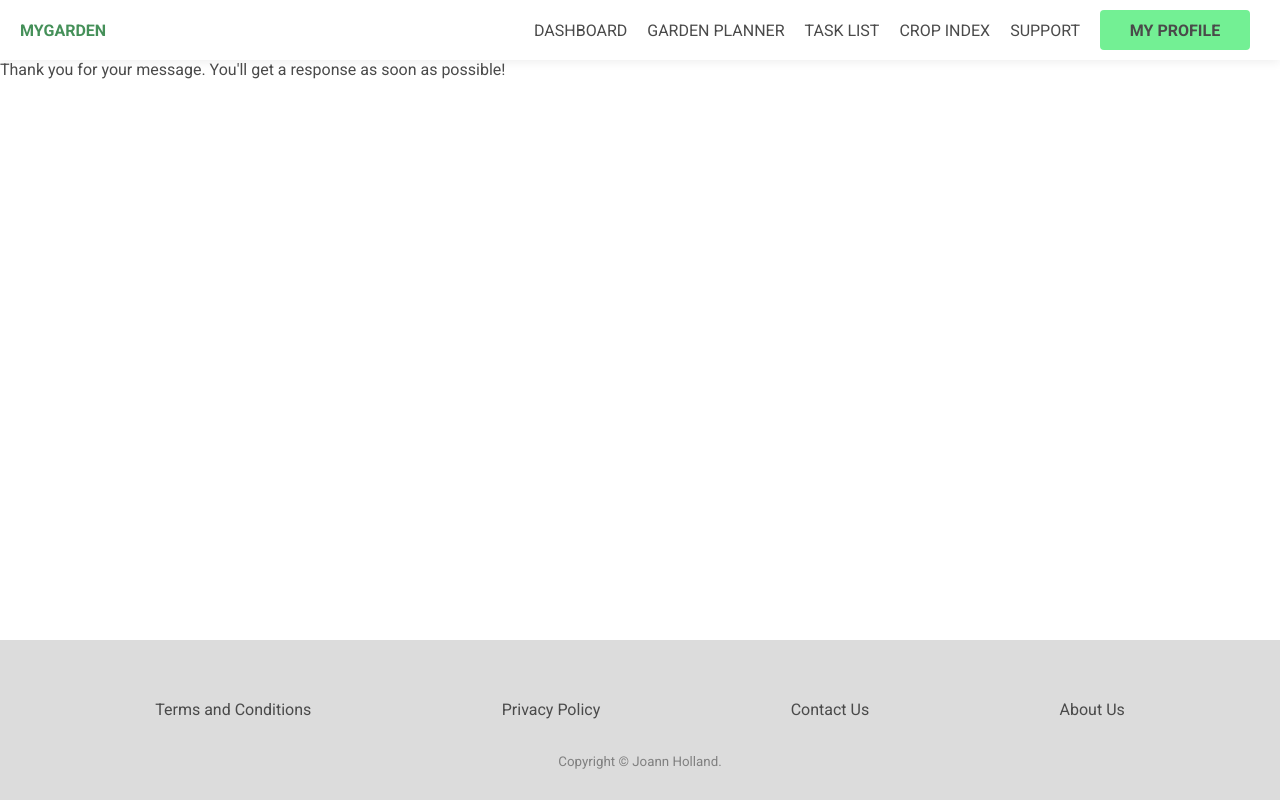
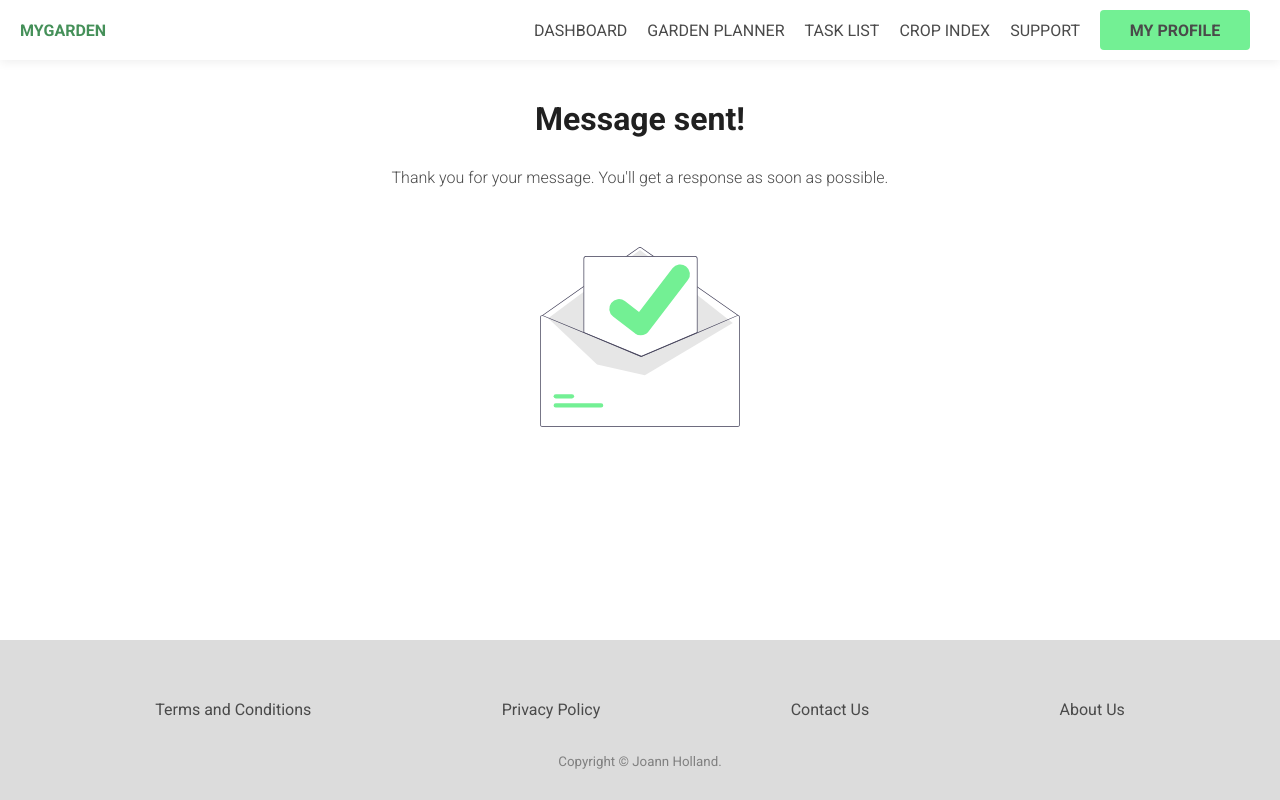
Before and after one commit to joanncholland/tm470-project, a React (Create React App) app: page /thanks in a window 1280 px wide. Built offline with nearby package versions, Linux system fonts and the light colour scheme; no server answers; the database is empty; sample sign-in values are in the browser's storage.

Commit message:
added thank you page for when message is successfully sent from contact form on support page

```diff
--- a/src/App.js
+++ b/src/App.js
@@ -17,7 +17,7 @@ import Support from "./pages/Support/Support";
 import Footer from "./components/Footer/Footer";
 import NameLocation from "./pages/Registration/NameLocation";
 import CropInfo from "./pages/CropInfo/CropInfo";
-import Thanks from "./pages/Thanks";
+import Thanks from "./pages/Thanks/Thanks";
 
 function App() {
   return (
--- a/src/pages/Thanks.js
+++ /dev/null
@@ -1,9 +0,0 @@
-import React from "react";
-
-export default function Thanks() {
-  return (
-    <div>
-      Thank you for your message. You'll get a response as soon as possible!
-    </div>
-  );
-}
--- /dev/null
+++ b/src/pages/Thanks/Thanks.js
@@ -0,0 +1,17 @@
+import React from "react";
+
+import success from "../../assets/images/success.svg";
+
+import "./Thanks.scss";
+
+export default function Thanks() {
+  return (
+    <div className="container">
+      <h1>Message sent!</h1>
+      <p>
+        Thank you for your message. You'll get a response as soon as possible.
+      </p>
+      <img src={success} alt="Message sent" />
+    </div>
+  );
+}
--- /dev/null
+++ b/src/pages/Thanks/Thanks.scss
@@ -0,0 +1,4 @@
+img {
+  padding: 50px 0;
+  width: 200px;
+}
```
Also changed, not shown: src/assets/images/success.svg (added).
